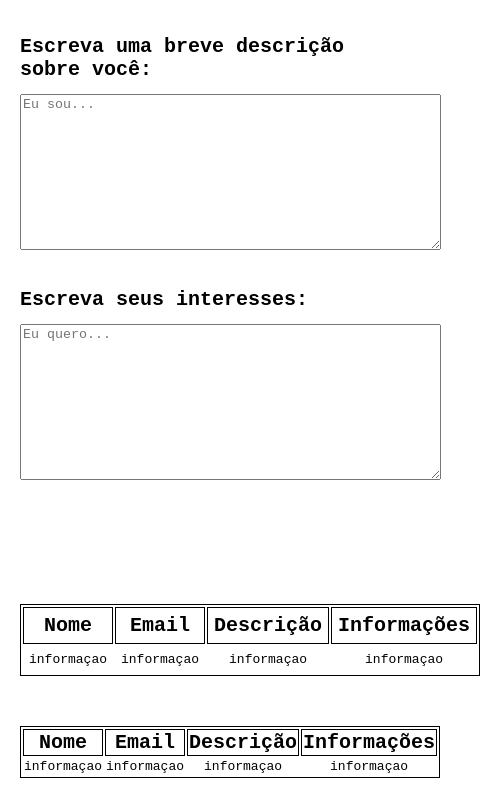
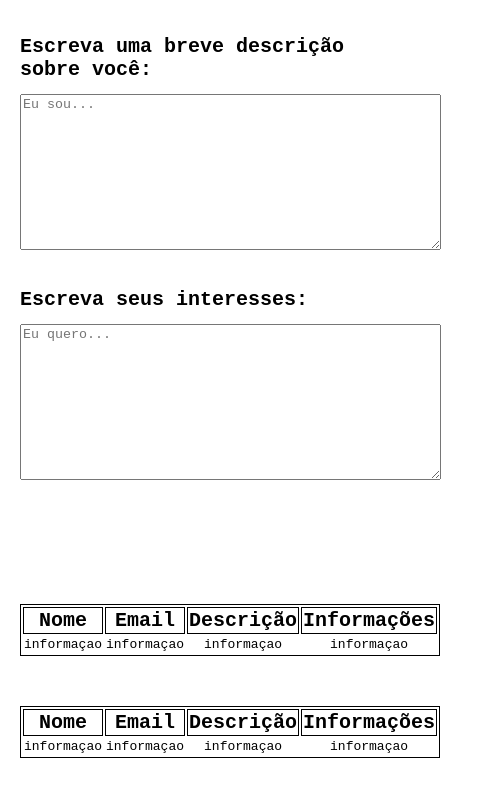
Before and after one commit to angelo5628/2D_JAVABD, a plain HTML site: page index.html in a window 390 px wide. Shown: the part 796-1594 px from the top of the page, 480 px wide, since content can reach past the window. Drawn offline with Linux system fonts and the light colour scheme.

Commit message:
Update angelo.css

```diff
--- a/angelo.css
+++ b/angelo.css
@@ -4,9 +4,7 @@ body {
 }
 
 @media (max-width: 600px) {
-    .tabela1 th, .tabela1 td {
-        padding: 6px;
-    }
+
 }
 
 .tabela1, .tabela2 {
@@ -48,4 +46,5 @@ input, textarea {
 .bigbrain {
     width: 100%;
     max-width: 100%;
+
 }
```
